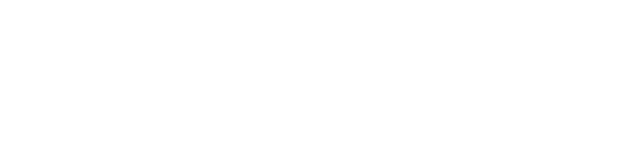
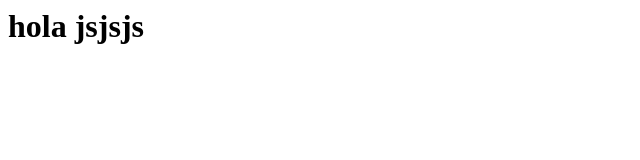
Before and after one commit to EAAR-300519/La_RaToNeRa, a website: page index.html in a window 1280 px wide. Shown: the whole page, without its empty margins (0-640 px from the left). Drawn offline with Linux system fonts and the light colour scheme.

Commit message:
se agrega un h1

```diff
--- a/index.html
+++ b/index.html
@@ -2,4 +2,7 @@
 	<head>
 		<title>LA RATONERA</title>
 	</head>
+	<body>
+		<h1>hola jsjsjs</h1>
+	</body>
 </html>
```
